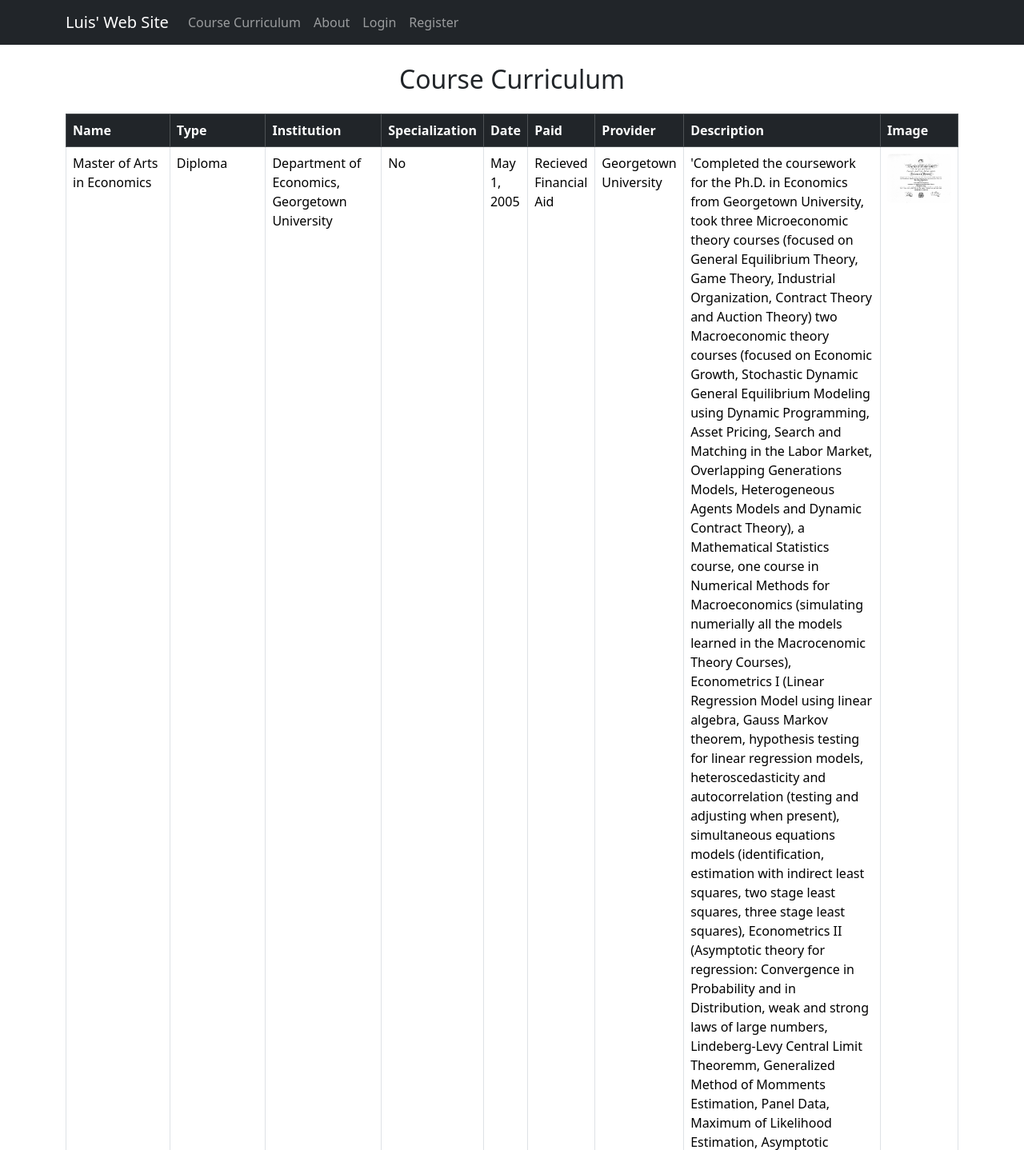
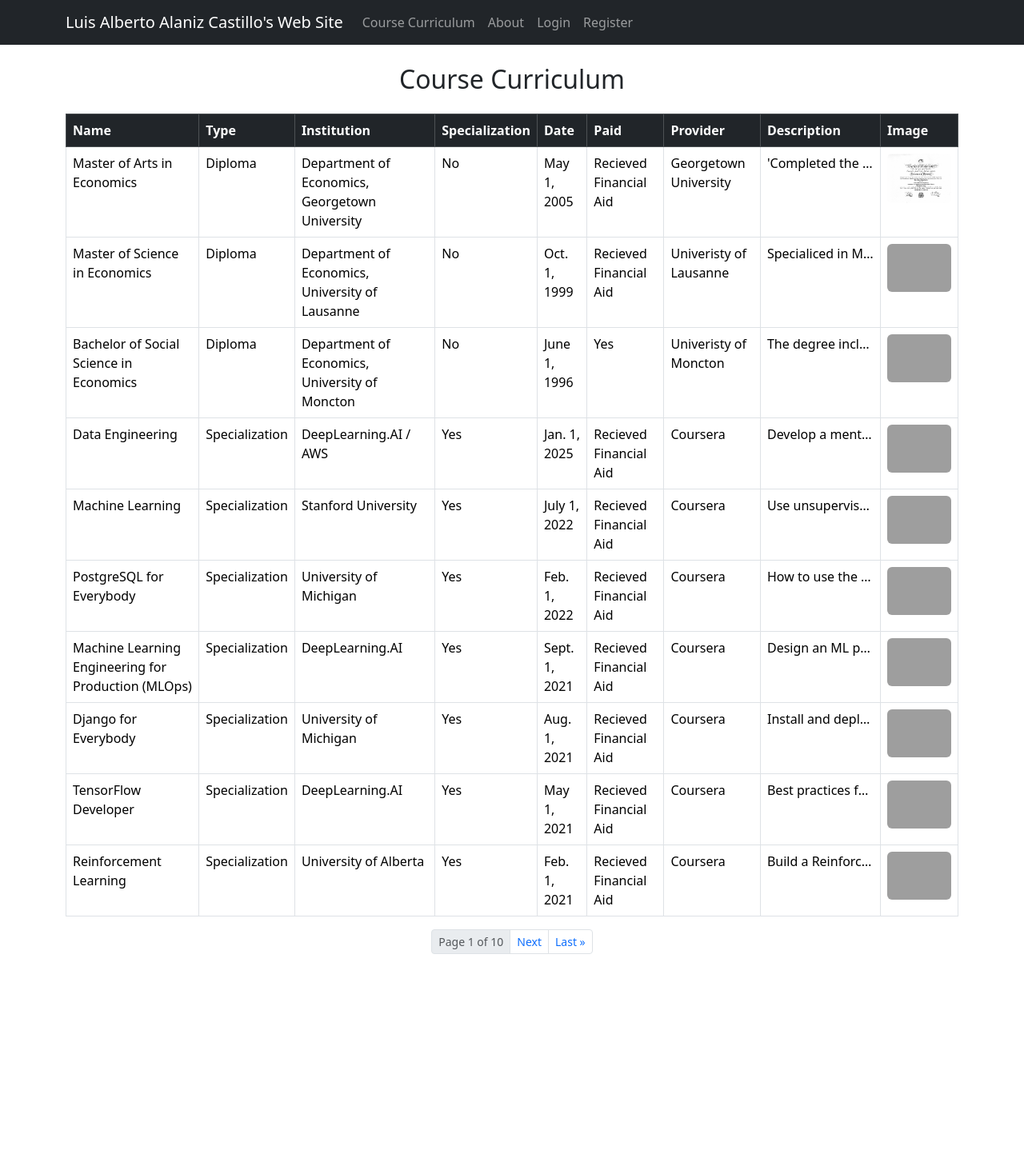
Before and after one commit to laacdm/django_api_project, a Django app: page / in a window 1280 px wide. Shown: the top 1438 px of the page at 80% size. After the commit the page ends 1193 px from the top, so only its background shows below. Run offline with Django 5.2, Linux system fonts and the light colour scheme; data comes from the database, SQL or seed files in the repository; both versions use the stored data as it was after the commit; some libraries are stand-ins or nearby versions; grey boxes are pictures that could not be loaded.

Commit message:
Correct code only for reccords

```diff
--- a/api_project/api_project/templates/base.html
+++ b/api_project/api_project/templates/base.html
@@ -15,7 +15,7 @@
     <!-- ✅ Navigation Bar -->
     <nav class="navbar navbar-expand-lg navbar-dark bg-dark">
         <div class="container">
-            <a class="navbar-brand" href="{% url 'home' %}">Luis' Web Site</a>
+            <a class="navbar-brand" href="{% url 'home' %}">Luis Alberto Alaniz Castillo's Web Site</a>
             <button class="navbar-toggler" type="button" data-bs-toggle="collapse" data-bs-target="#navbarNav">
                 <span class="navbar-toggler-icon"></span>
             </button>
--- a/api_project/api_project/templates/records/home.html
+++ b/api_project/api_project/templates/records/home.html
@@ -5,7 +5,8 @@
 {% block content %}
 <h2 class="text-center mb-4">Course Curriculum</h2>
 
-<!-- Table -->
+<!-- ✅ Responsive Table Wrapper -->
+<div class="table-responsive">
     <table class="table table-hover table-bordered">
         <thead class="table-dark">
             <tr>
@@ -30,11 +31,11 @@
                 <td>{{ record.date }}</td>
                 <td>{{ record.paid }}</td>
                 <td>{{ record.provider }}</td>
-            <td>{{ record.description }}</td>
-            <td class="thumbnail">
+                <td class="text-truncate" style="max-width: 150px;">{{ record.description }}</td>
+                <td class="thumbnail text-center">
                     {% if record.thumbnail %}
                         <a href="/media/{{ record.image_id }}" target="_blank">
-                        <img src="/media/{{ record.thumbnail }}" class="rounded" width="80">
+                            <img src="/media/{{ record.thumbnail }}" class="rounded img-fluid" style="max-width: 80px;">
                         </a>
                     {% else %}
                         <a href="/media/{{ record.image_id }}">View PDF</a>
@@ -44,10 +45,11 @@
             {% endfor %}
         </tbody>
     </table>
+</div>
 
-<!-- Pagination -->
+<!-- ✅ Pagination (Mobile-Friendly) -->
 <nav>
-    <ul class="pagination justify-content-center">
+    <ul class="pagination pagination-sm justify-content-center">
         {% if page_obj.has_previous %}
             <li class="page-item"><a class="page-link" href="?page=1">&laquo; First</a></li>
             <li class="page-item"><a class="page-link" href="?page={{ page_obj.previous_page_number }}">Previous</a></li>
```
Also changed, not shown: api_project/db.sqlite3. Lines whose indentation alone changed are shown as unchanged.
